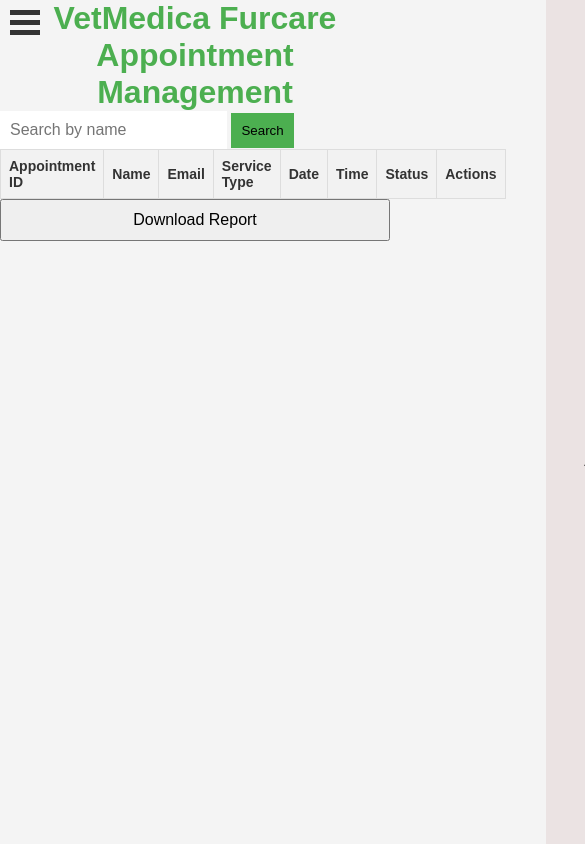
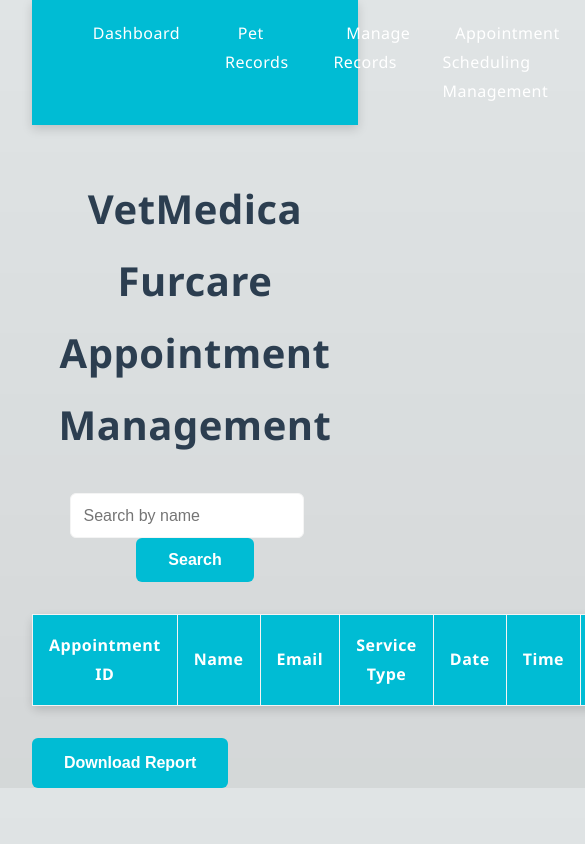
Before and after one commit to bigsaberbro/VetMedica-Furcare, a website: page manage.html in a window 390 px wide. Shown: the top 844 px of the page, 585 px wide, since content can reach past the window. Drawn offline with nearby package versions, Linux system fonts and the light colour scheme; no server answers.

Commit message:
Update manage.css

```diff
--- a/manage.css
+++ b/manage.css
@@ -1,190 +1,273 @@
+:root {
+  --cyan: #00bcd4;
+  --green: #4caf50;
+  --dark-bg: #2c3e50;
+  --light-bg: #ecf0f1;
+  --white: #ffffff;
+  --light-gray: #f4f4f4;
+  --dark-gray: #2c3e50;
+  --hover-shadow: rgba(0, 0, 0, 0.15);
+  --button-hover: #388e3c;
+  --modal-bg: rgba(0, 0, 0, 0.5);
+}
+
+* {
+  margin: 0;
+  padding: 0;
+  box-sizing: border-box;
+}
+
 body {
-  font-family: Arial, sans-serif;
-  background-color: #f4f4f4;
-  color: #333;
-  margin: 0;
+  font-family: 'Segoe UI', Tahoma, Geneva, Verdana, sans-serif;
+  background-color: var(--light-bg);
+  color: var(--dark-bg);
+  line-height: 1.8;
+  letter-spacing: 0.5px;
+  padding: 0 2rem;
+  background-image: linear-gradient(to bottom, rgba(0, 0, 0, 0.05), rgba(0, 0, 0, 0.1));
+  transition: background-color 0.3s ease-in-out;
+}
+
+h1, h2, h3 {
+  color: var(--dark-bg);
+  font-weight: 600;
+}
+
+a {
+  color: var(--cyan);
+  text-decoration: none;
+  transition: color 0.3s ease;
+}
+
+a:hover {
+  color: var(--green);
+}
+
+button {
+  border: none;
+  outline: none;
+  font-size: 1.1rem;
+  font-weight: bold;
+  cursor: pointer;
+  transition: all 0.3s ease;
+}
+
+button:hover {
+  box-shadow: 0 4px 12px rgba(0, 0, 0, 0.15);
+  transform: translateY(-3px);
+}
+
+
+nav {
+  background-color: var(--cyan);
+  padding: 1.2rem 3rem;
+  display: flex;
+  justify-content: space-between;
+  align-items: center;
+  box-shadow: 0 4px 10px var(--hover-shadow);
+  position: sticky;
+  top: 0;
+  width: 100%;
+  margin-bottom: 2rem;
+}
+
+nav .logo {
+  font-size: 1.7rem;
+  font-weight: bold;
+  color: var(--white);
+}
+
+nav .nav-links {
+  list-style: none;
+  display: flex;
+  gap: 2rem;
+}
+
+nav .nav-links li {
+  position: relative;
+}
+
+nav .nav-links li a {
+  color: var(--white);
+  text-decoration: none;
+  font-size: 1rem;
+  font-weight: 500;
+  padding: 0.8rem;
+  border-radius: 6px;
+  transition: all 0.3s;
+}
+
+nav .nav-links li a:hover {
+  background-color: var(--green);
+  color: var(--white);
+  transform: translateY(-2px);
+  box-shadow: 0 2px 8px rgba(0, 0, 0, 0.15);
+}
+
+nav .nav-links li a.active {
+  background-color: var(--green);
+  color: var(--white);
 }
 
 h1 {
+  margin-top: 3rem;
   text-align: center;
-  margin-top: 20px;
-  color: #4CAF50;
+  font-size: 2.5rem;
+  margin-bottom: 2rem;
 }
 
-.container {
-  display: flex;
-  flex-direction: column;
-  align-items: center;
-  width: 90%;
-  max-width: 800px;
-  margin: 20px auto;
-}
-
-.menu-icon {
-  width: 35px;
-  height: 30px;
-  display: flex;
-  flex-direction: column;
-  justify-content: space-between;
-  cursor: pointer;
-  position: fixed;
-  top: 10px;
-  left: 10px;
-  z-index: 3;
-}
-
-.bar {
-  width: 100%;
-  height: 5px;
-  background-color: #333;
-  transition: 0.3s;
-}
-
-.nav-links {
-  position: fixed;
-  top: 0;
-  right: -100%;
-  height: 100vh;
-  width: 60%;
-  background-color: #ebe3e3;
-  display: flex;
-  flex-direction: column;
-  justify-content: center;
-  align-items: center;
-  transition: 0.5s ease;
-  z-index: 99;
-}
-
-.nav-links.active {
-  right: 0;
-}
-
-nav ul {
-  list-style: none;
-  padding: 0;
-  margin: 0;
+div {
+  margin: 1rem 0;
   text-align: center;
 }
 
-nav li {
-  margin: 15px 0;
+input[type="text"],
+select {
+  padding: 0.8rem;
+  font-size: 1rem;
+  margin-right: 1rem;
+  border: 1px solid var(--light-gray);
+  border-radius: 6px;
+  background-color: var(--white);
+  color: var(--dark-bg);
+  transition: border-color 0.3s;
 }
 
-nav li a {
-  text-decoration: none;
-  color: black;
-  font-size: 20px;
-  padding: 10px 20px;
-  border-radius: 5px;
+input[type="text"]:focus,
+select:focus {
+  border-color: var(--cyan);
+}
+
+button#search-button {
+  padding: 0.8rem 2rem;
+  font-size: 1rem;
+  background-color: var(--cyan);
+  color: var(--white);
+  border-radius: 6px;
   transition: background-color 0.3s;
 }
 
-nav li a:hover {
-  background-color: #555;
-}
-
-.menu-icon.active .bar:nth-child(1) {
-  transform: rotate(45deg) translate(5px, 5px);
-}
-
-.menu-icon.active .bar:nth-child(2) {
-  opacity: 0;
-}
-
-.menu-icon.active .bar:nth-child(3) {
-  transform: rotate(-45deg) translate(7px, -7px);
-}
-
-.search-bar {
-  position: relative;
-  display: flex;
-  align-items: center;
-  padding: 10px;
-  border: 1px solid #ccc;
-  border-radius: 5px;
-  background-color: #f5f5f5;
-  max-width: 600px;
-  margin: 20px auto;
-}
-
-#search-input {
-  flex: 1;
-  border: none;
-  outline: none;
-  padding: 10px;
-  font-size: 16px;
-}
-
-#search-button {
-  border: none;
-  background-color: #4CAF50;
-  cursor: pointer;
-  padding: 10px;
-}
-
-
-.table-container {
-  overflow-x: auto;
-  max-width: 100%;
-  padding: 0 10px;
+button#search-button:hover {
+  background-color: var(--green);
 }
 
 table {
+  width: 100%;
+  margin-top: 2rem;
   border-collapse: collapse;
-  width: 100%;
-  min-width: 600px;
+  background-color: var(--white);
+  border-radius: 6px;
+  box-shadow: 0 4px 10px var(--hover-shadow);
 }
 
-th, td {
-  padding: 10px;
-  border: 1px solid #ddd;
-  text-align: left;
+table th,
+table td {
+  padding: 1rem;
+  text-align: center;
+  border: 1px solid var(--light-gray);
 }
 
-th {
-  background-color: #f2f2f2;
+table th {
+  background-color: var(--cyan);
+  color: var(--white);
 }
 
-footer {
-  background-color: #f1f1f1;
-  padding: 10px;
-  text-align: center;
+table td button {
+  padding: 0.5rem 1rem;
+  font-size: 1rem;
+  margin: 0.2rem;
+  border-radius: 6px;
+  cursor: pointer;
+  transition: all 0.3s ease;
 }
 
-@media (max-width: 768px) {
-  .search-bar, .table-container, footer, h1 {
-    width: 90%;
-    margin: auto;
+table td button.view-btn {
+  background-color: var(--green);
+  color: var(--white);
 }
 
-  nav li a {
-    font-size: 18px;
-    padding: 8px 16px;
-  }
+table td button.view-btn:hover {
+  background-color: var(--button-hover);
 }
 
-@media (max-width: 480px) {
-  .menu-icon {
-    width: 30px;
-    height: 25px;
+table td button.archive-btn {
+  background-color: var(--dark-bg);
+  color: var(--white);
 }
 
-  nav li a {
-    font-size: 16px;
+table td button.archive-btn:hover {
+  background-color: var(--cyan);
 }
 
-  table {
-    min-width: 100%;
-    font-size: 14px;
+#record-modal {
+  display: none;
+  position: fixed;
+  top: 0;
+  left: 0;
+  width: 100%;
+  height: 100%;
+  background-color: var(--modal-bg);
+  align-items: center;
+  justify-content: center;
 }
 
-  th, td {
-    padding: 8px;
+#record-modal .modal-content {
+  background-color: var(--white);
+  padding: 2rem;
+  border-radius: 8px;
+  width: 500px;
+  box-shadow: 0 4px 12px var(--hover-shadow);
+}
+
+#record-modal .close {
+  font-size: 1.5rem;
+  color: var(--dark-bg);
+  position: absolute;
+  top: 0.5rem;
+  right: 1rem;
+  cursor: pointer;
+}
+
+#record-modal input[type="text"],
+#record-modal input[type="email"],
+#record-modal input[type="date"],
+#record-modal input[type="time"],
+#record-modal select {
+  width: 100%;
+  padding: 0.8rem;
+  font-size: 1rem;
+  margin: 0.8rem 0;
+  border: 1px solid var(--light-gray);
+  border-radius: 6px;
+  background-color: var(--white);
+}
+
+#record-modal button {
+  width: 100%;
+  padding: 0.8rem;
+  font-size: 1.2rem;
+  background-color: var(--green);
+  color: var(--white);
+  border-radius: 6px;
+  cursor: pointer;
+  transition: background-color 0.3s ease;
+}
+
+#record-modal button:hover {
+  background-color: var(--button-hover);
 }
 
 #download-pdf {
-    width: 100%;
-    padding: 10px;
-    font-size: 16px;
+  background-color: var(--cyan);
+  color: var(--white);
+  padding: 1rem 2rem;
+  font-size: 1rem;
+  border-radius: 6px;
+  cursor: pointer;
+  margin-top: 2rem;
+  transition: background-color 0.3s ease;
 }
+
+#download-pdf:hover {
+  background-color: var(--green);
 }
```
Lines whose indentation alone changed are shown as unchanged.
